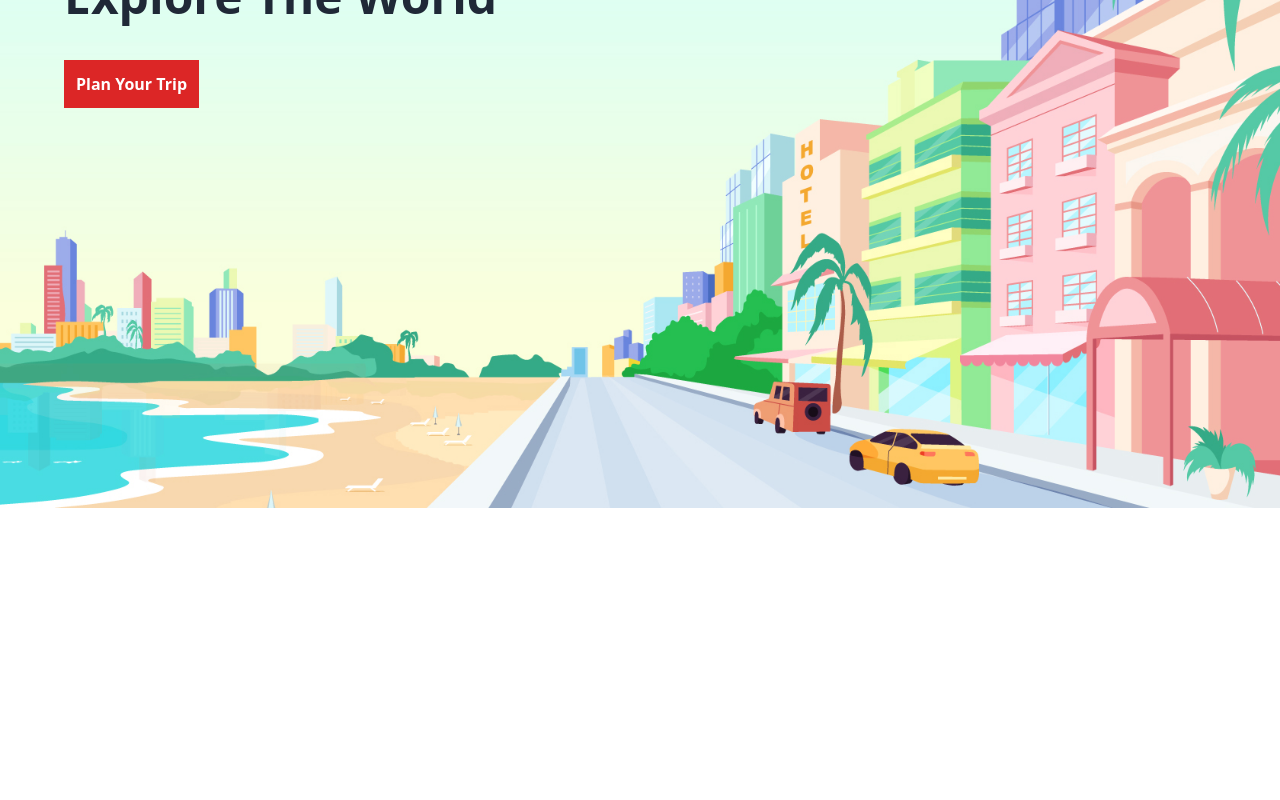
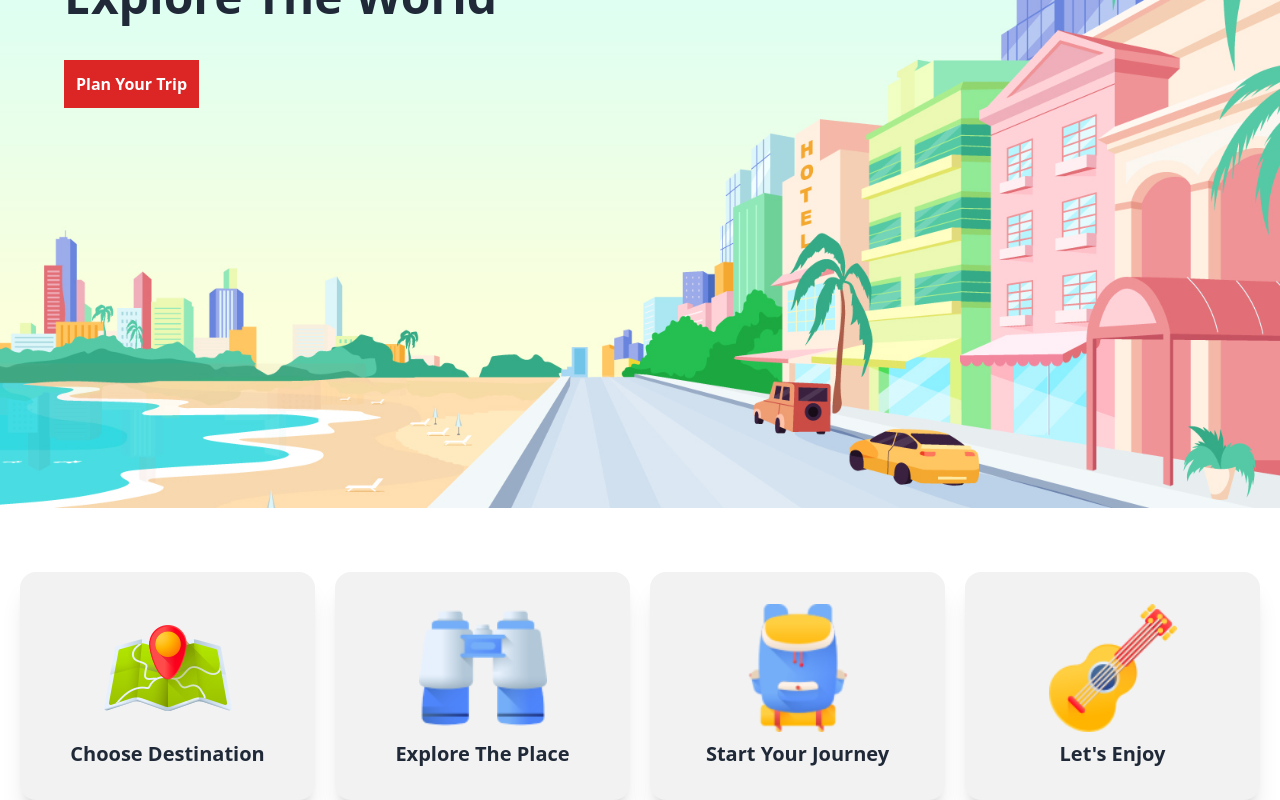
Before and after one commit to mdbappa0001/travel-agency, a React (Create React App) app: page / in a window 1280 px wide. Shown: the part 356-1156 px from the top of the page. Before the commit the page ends 864 px from the top, so only its background shows below. Built offline with nearby package versions, Linux system fonts and the light colour scheme.

Commit message:
choose us added

```diff
--- /dev/null
+++ b/src/Home/ChooseUs.js
@@ -0,0 +1,53 @@
+import React from 'react';
+import service1 from "../Images/service1.png";
+import service2 from "../Images/service2.png";
+import service3 from "../Images/service3.png";
+import service4 from "../Images/service4.png";
+
+const ChooseUs = () => {
+    return (
+
+        <div className='  pt-16'>
+
+        <div className='grid grid-cols-1 md:grid-cols-2 lg:grid-cols-4 gap-5 mx-5'>
+
+            <div className="card bg-base-200 shadow-xl">
+                <div className="card-body">
+                    <div className='flex items-center justify-center'>
+                    <img className='w-32' src={service1} alt="" />
+                     </div>
+                    <p className='text-center font-bold text-xl'>Choose Destination</p>
+                </div>
+            </div>
+            <div className="card bg-base-200 shadow-xl">
+                <div className="card-body">
+                    <div className='flex items-center justify-center'>
+                    <img className='w-32' src={service2} alt="" />
+                    </div>
+                    <p className='text-center font-bold text-xl'>Explore The Place</p>
+                </div>
+            </div>
+            <div className="card bg-base-200 shadow-xl">
+                <div className="card-body">
+                    <div className='flex items-center justify-center'>
+                    <img className='w-32' src={service3} alt="" />
+                         </div>
+                    <p className='text-center font-bold text-xl'>Start Your Journey</p>
+                </div>
+            </div>
+            <div className="card bg-base-200 shadow-xl">
+                <div className="card-body">
+                    <div className='flex items-center justify-center'>
+                    <img className='w-32' src={service4} alt="" />
+                    </div>
+                    <p className='text-center font-bold text-xl'>Let's Enjoy</p>
+                </div>
+            </div>
+
+        </div>
+
+    </div>
+    );
+};
+
+export default ChooseUs;
--- a/src/Home/Home.js
+++ b/src/Home/Home.js
@@ -1,10 +1,12 @@
 import React from 'react';
 import Banner from './Banner';
+import ChooseUs from './ChooseUs';
 
 const Home = () => {
     return (
         <div>
             <Banner></Banner>
+            <ChooseUs></ChooseUs>
         </div>
     );
 };
```
